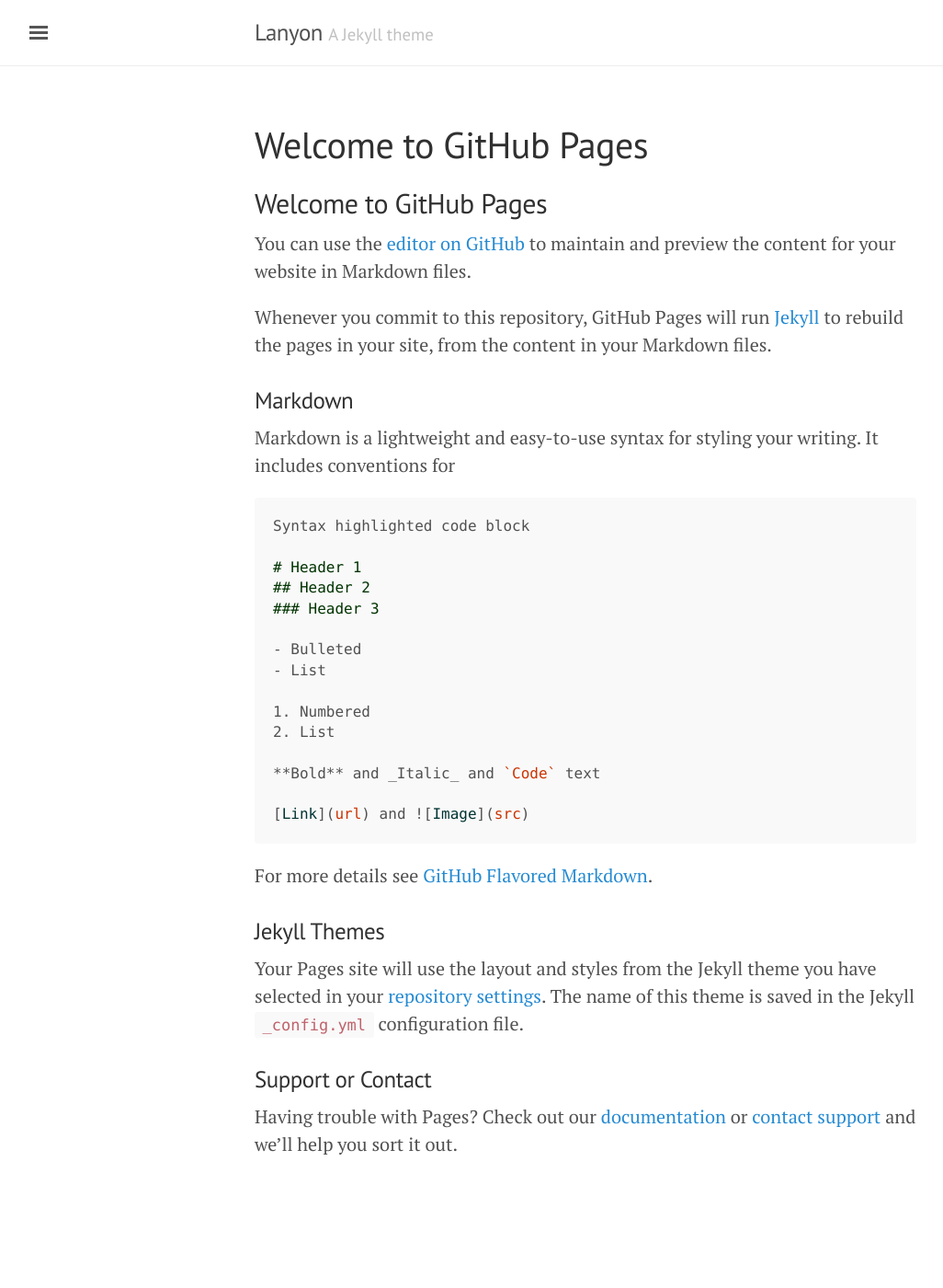
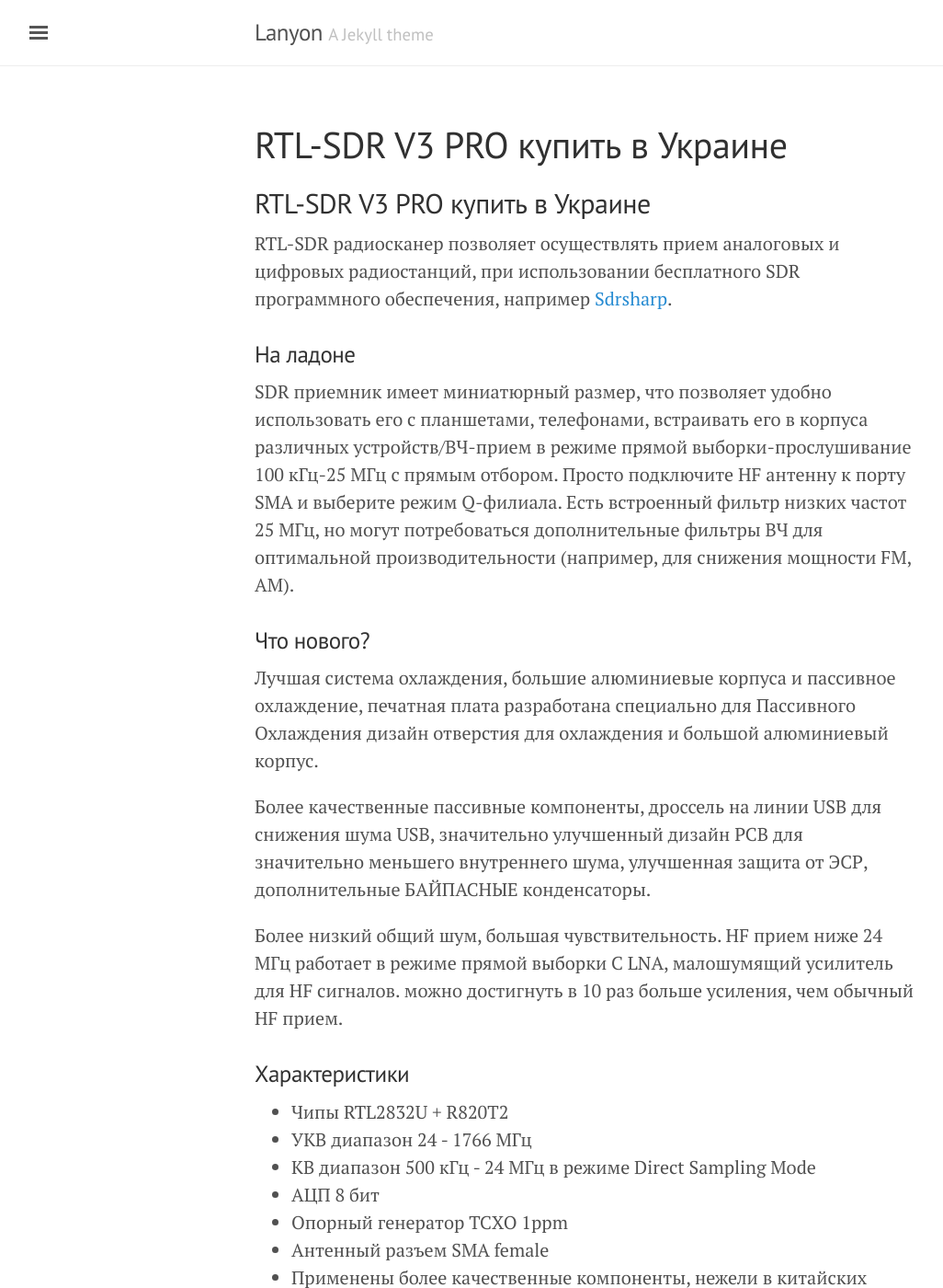
Before and after one commit to w221/rtl, a Jekyll site: the page built from index.md, in a window 1280 px wide and 1400 px high. Shown: the whole window at 92% size, without its empty margins (3-1029 px from the left). Built offline with Jekyll 4.4.1, drawn with Linux system fonts in a browser that asks for light colours; our own code applies the rules of GitHub Pages for plain Markdown files; the list of posts is cut into pages by our own code; some of the changed text lies outside the part shown.

Commit message:
ку
ааку

````diff
--- a/index.md
+++ b/index.md
@@ -1,37 +1,49 @@
-## Welcome to GitHub Pages
+## RTL-SDR V3 PRO купить в Украине
 
-You can use the [editor on GitHub](https://github.com/w221/rtl/edit/master/index.md) to maintain and preview the content for your website in Markdown files.
+RTL-SDR радиосканер позволяет осуществлять прием аналоговых и цифровых радиостанций, при использовании бесплатного SDR программного обеспечения, например [Sdrsharp](#).
 
-Whenever you commit to this repository, GitHub Pages will run [Jekyll](https://jekyllrb.com/) to rebuild the pages in your site, from the content in your Markdown files.
+### На ладоне
 
-### Markdown
+SDR приемник имеет миниатюрный размер, что позволяет удобно использовать его с планшетами, телефонами, встраивать его в корпуса различных устройств/ВЧ-прием в режиме прямой выборки-прослушивание 100 кГц-25 МГц с прямым отбором. Просто подключите HF антенну к порту SMA и выберите режим Q-филиала. Есть встроенный фильтр низких частот 25 МГц, но могут потребоваться дополнительные фильтры ВЧ для оптимальной производительности (например, для снижения мощности FM, AM).
 
-Markdown is a lightweight and easy-to-use syntax for styling your writing. It includes conventions for
+### Что нового?
+Лучшая система охлаждения, большие алюминиевые корпуса и пассивное охлаждение, печатная плата разработана специально для Пассивного Охлаждения дизайн отверстия для охлаждения и большой алюминиевый корпус.
 
-```markdown
-Syntax highlighted code block
+Более качественные пассивные компоненты, дроссель на линии USB для снижения шума USB, значительно улучшенный дизайн PCB для значительно меньшего внутреннего шума, улучшенная защита от ЭСР, дополнительные БАЙПАСНЫЕ конденсаторы.
 
-# Header 1
-## Header 2
-### Header 3
+Более низкий общий шум, большая чувствительность. HF прием ниже 24 МГц работает в режиме прямой выборки С LNA, малошумящий усилитель для HF сигналов. можно достигнуть в 10 раз больше усиления, чем обычный HF прием.
 
-- Bulleted
-- List
+### Характеристики
+- Чипы RTL2832U + R820T2
+- УКВ диапазон 24 - 1766 МГц
+- КВ диапазон 500 кГц - 24 МГц в режиме Direct Sampling Mode
+- АЦП 8 бит
+- Опорный генератор TCXO 1ppm
+- Антенный разъем SMA female
+- Применены более качественные компоненты, нежели в китайских свистках
+- Алюминиевый корпус из анодированного алюминия
+- Пассивное охлаждение чипов через термопроводную резину на корпус
+- Программно-управляемый инжектор питания 4,5 В
+- Уменьшение количество пораженных частот, снижение уровень шума
+- Улучшение приема выше 1 ГГц
+- Улучшение защиты входа
+- На плату выведены неиспользуемые выводы GPIO, CLK in/out, 3.3V, I2C
+- Добавлена возможность переключения внешней/внутренней синхронизации джампером
 
-1. Numbered
-2. List
+### Комплект поставки:
+RTL-SDR приемник RTL-SDR V3 Pro
 
-**Bold** and _Italic_ and `Code` text
+### TCXO и пассивное охлаждение
+Применение TCXO и пассивного охлаждения Rtl sdr v3 PRO обеспечивает отличную температурную стабильность частоты. Охлаждение также снижает тепловые шумы микросхем. Как пишут авторы изделия, это особенно важно для приема частот порядка 1,5 ГГц. Алюминиевый корпус не только защищает от помех и отводит тепло, но и обладает хорошей механической прочностью.
 
-[Link](url) and ![Image](src)
-```
+Переключение в КВ режим выполняется программно (в SDRSharp настройки - Sampling Mode - Direct Sampling (Q-branch)). Инжектор питания включается и выключается запуском специальных скриптов. Питание инжектора фильтруется и стабилизируется малошумящим линейным стабилизатором 4,5В. На вход приемника добавлен специализированный ESD защитный диод. Улучшение приема выше 1 ГГц обусловлено корректировкой схемы согласования и применением высокодобротных индуктивных компонентов. Уменьшение шумов и спуров достигнуто модернизацией разводки платы, изменений схемы подключения к массе USB, добавлением ферритовых дроселей, применением малошумящих линейных стабилизаторов.
 
-For more details see [GitHub Flavored Markdown](https://guides.github.com/features/mastering-markdown/).
-
-### Jekyll Themes
-
-Your Pages site will use the layout and styles from the Jekyll theme you have selected in your [repository settings](https://github.com/w221/rtl/settings). The name of this theme is saved in the Jekyll `_config.yml` configuration file.
-
-### Support or Contact
-
-Having trouble with Pages? Check out our [documentation](https://help.github.com/categories/github-pages-basics/) or [contact support](https://github.com/contact) and we’ll help you sort it out.
+### RTL2832U приемник позволит прослушивать:
+- Авиационный эфир
+- Морской эфир
+- Железнодорожный эфир
+- Переговоры обслуживающего персонала ПКиО и аттракционов
+- Прослушивание работы корреспондентов при освещении событий
+- Коротковолновая радиосвязь по всему миру
+- Прослушивание радио- и телевизионных передач
+- Приём любительских радиосообщений
````
Also changed, not shown: 1 other file.
